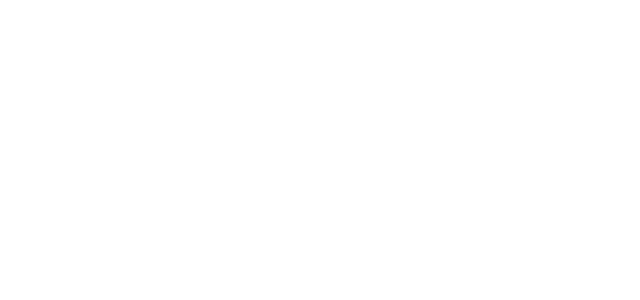
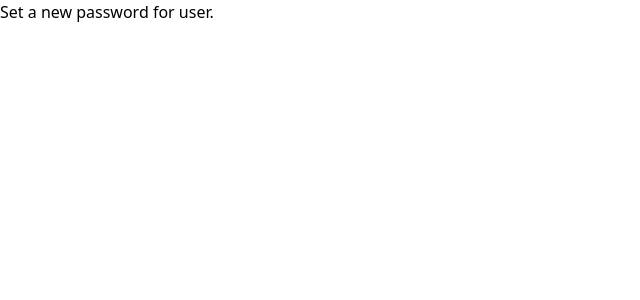
Before and after one commit to Siddhant-Baranwal/stocking, a React (Vite) app: page /change-password in a window 1280 px wide. Before the commit this address had no page. Shown: the top 300 px of the page, without its empty margins (0-640 px from the left). Built offline with nearby package versions, Linux system fonts and the light colour scheme; a web font is replaced by a local one.

Commit message:
Adding profile and change-password component

```diff
--- a/src/App.jsx
+++ b/src/App.jsx
@@ -2,6 +2,8 @@
 import { Routes, Route } from "react-router-dom"
 import Dashboard from "./components/Dashboard"
 import Landing from "./components/Landing"
+import Profile from "./components/Profile"
+import ChangePassword from "./components/ChangePassword"
 import PageWiseHistory from "./components/PageWiseHistory"
 
 function App() {
@@ -11,6 +13,8 @@
       <Routes>
         <Route path="/" element={<Landing />} />
         <Route path="/dashboard" element={<Dashboard />} />
+        <Route path="/profile" element={<Profile/>} />
+        <Route path="/change-password" element={<ChangePassword />} />
         <Route path="/history/:company" element={<PageWiseHistory/>} />
       </Routes>
     </>
--- /dev/null
+++ b/src/components/ChangePassword.jsx
@@ -0,0 +1,11 @@
+import React from 'react'
+
+const ChangePassword = () => {
+  return (
+    <div>
+      Set a new password for user.
+    </div>
+  )
+}
+
+export default ChangePassword
--- a/src/components/History.jsx
+++ b/src/components/History.jsx
@@ -23,8 +23,8 @@
     <div className='right'>
       <div className="viewSidebar sidetab" onClick={handleShowSide}>{showSide ? 'X' : '☰'}</div>
       {showSide && <div>
-        <div className="sidetab"><Link to='/my'>My profile</Link></div>
-        <div className="sidetab">Change password</div>
+        <div className="sidetab"><Link to='/profile'>My profile</Link></div>
+        <div className="sidetab"><Link to='/change-password'>Change password</Link></div>
         <div className="sidetab" onClick={handleShowLinks}>History here <span>{showLinks ? '▲' : '▼'}</span> </div>
         {showLinks && links()}
       </div> }
--- /dev/null
+++ b/src/components/Profile.jsx
@@ -0,0 +1,11 @@
+import React from 'react'
+
+const Profile = () => {
+  return (
+    <div>
+      User profile
+    </div>
+  )
+}
+
+export default Profile
```
